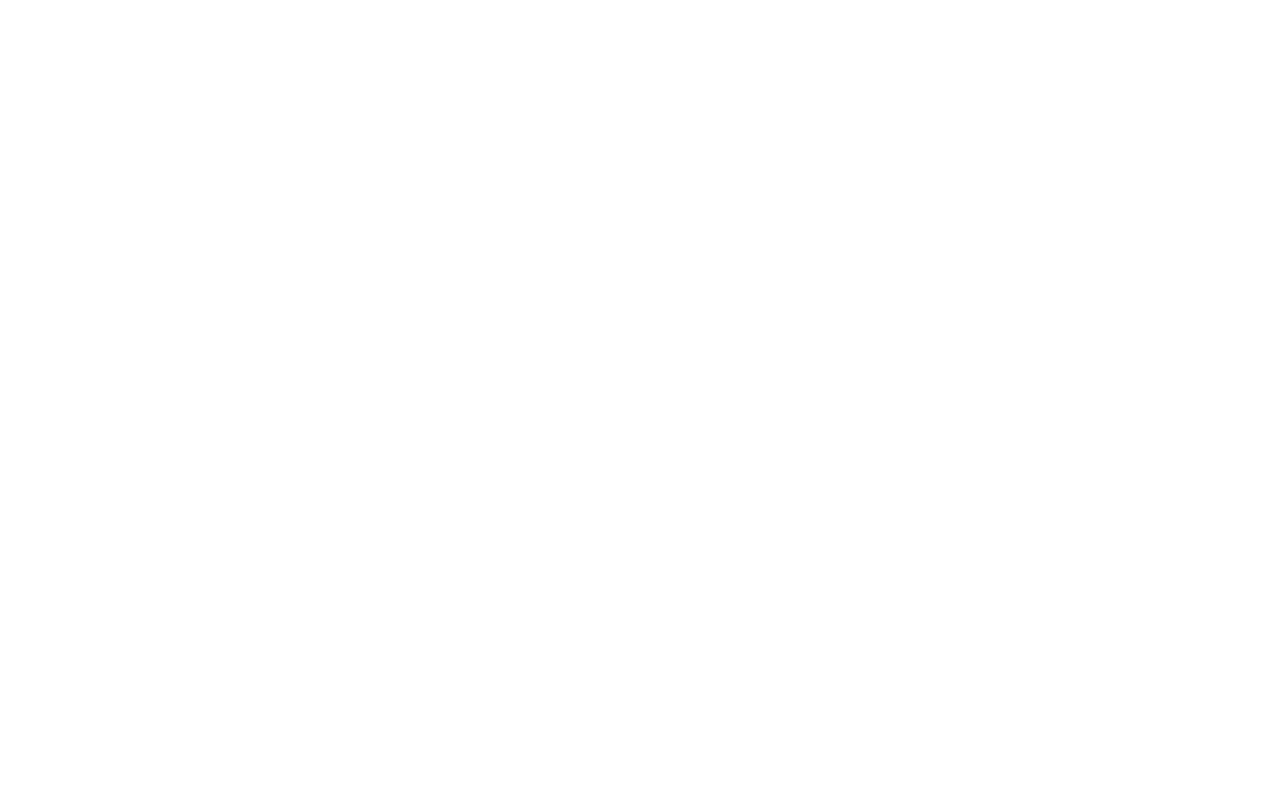
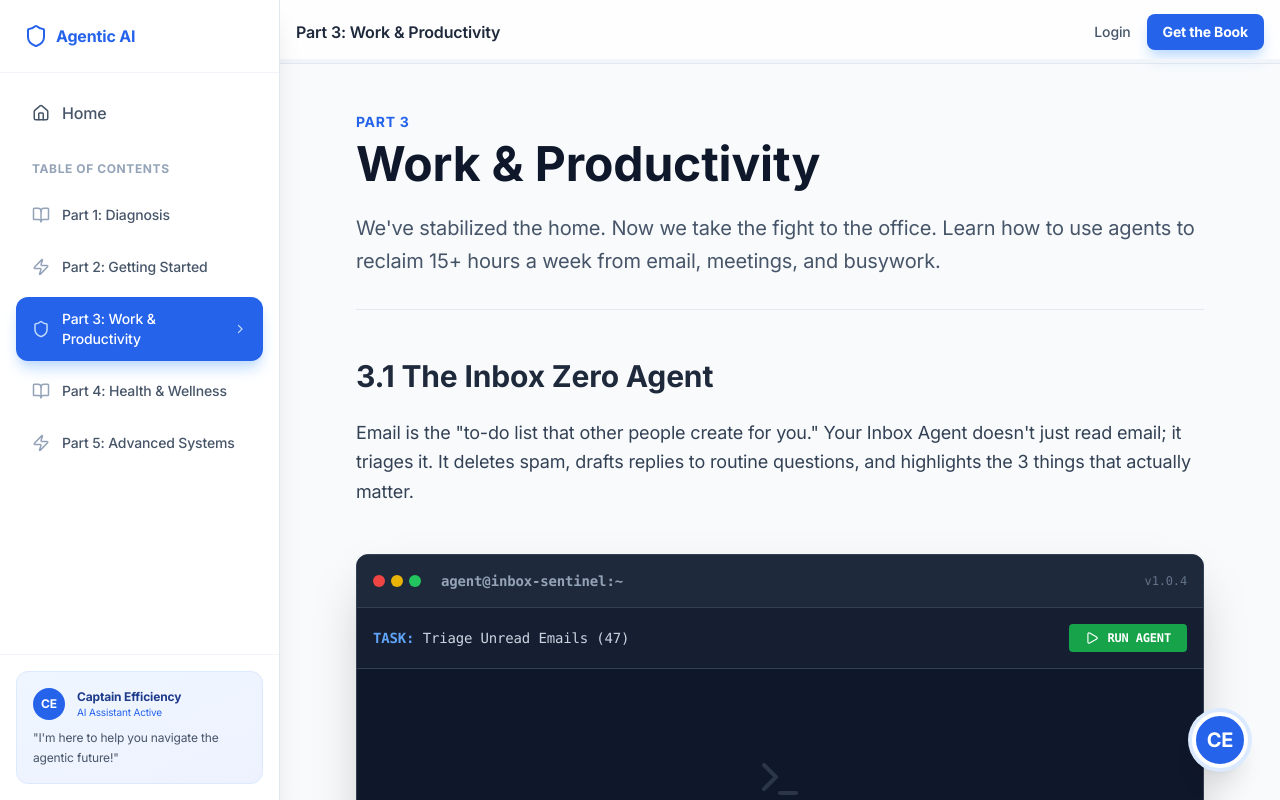
Before and after one commit to agenticaihome/ebook-frontend, a React (Create React App) app: page /part3 in a window 1280 px wide. Before the commit this address had no page. Shown: the top 800 px of the page. Built offline with nearby package versions, Linux system fonts and the light colour scheme.

Commit message:
Expand Webbook Content: Parts 3-5 and Ergo Fix

```diff
--- a/src/App.js
+++ b/src/App.js
@@ -7,6 +7,9 @@ import Dashboard from './Dashboard';
 import ProtectedRoute from './components/ProtectedRoute';
 import Part1 from './pages/Part1';
 import Part2 from './pages/Part2';
+import Part3 from './pages/Part3';
+import Part4 from './pages/Part4';
+import Part5 from './pages/Part5';
 import HowToBuyErgo from './HowToBuyErgo';
 import WhyErgo from './WhyErgo';
 
@@ -32,6 +35,9 @@ function App() {
         {/* Webbook Chapters */}
         <Route path="/part1" element={<Part1 />} />
         <Route path="/part2" element={<Part2 />} />
+        <Route path="/part3" element={<Part3 />} />
+        <Route path="/part4" element={<Part4 />} />
+        <Route path="/part5" element={<Part5 />} />
 
         {/* Protected Routes */}
         <Route
--- a/src/SalesPage.jsx
+++ b/src/SalesPage.jsx
@@ -267,19 +267,25 @@ export default function SalesPage() {
             </div>
 
             {/* Ergo Card */}
-            <div className="glass-card-lg p-8 border-green-200 hover:border-green-400 transition-all relative overflow-hidden group">
+            <div className="border-4 border-green-400 rounded-2xl p-8 hover:border-green-600 transition cursor-pointer relative bg-white"
+              onClick={handleErgoPayment}>
               <div className="absolute top-0 right-0 bg-green-500 text-white text-xs font-bold px-3 py-1 rounded-bl-xl">
                 50% OFF
               </div>
 
-              <div className="relative z-10">
-                <div className="w-16 h-16 bg-green-50 rounded-2xl flex items-center justify-center mb-6">
-                  <Coins className="w-8 h-8 text-green-600" />
+              <div className="flex flex-col items-center mb-6">
+                <div className="w-20 h-20 mb-4 flex items-center justify-center">
+                  {/* Ergo Logo SVG */}
+                  <svg viewBox="0 0 512 512" className="w-full h-full text-black fill-current">
+                    <path d="M256 32C132.3 32 32 132.3 32 256s100.3 224 224 224 224-100.3 224-224S379.7 32 256 32zm0 416c-105.9 0-192-86.1-192-192S150.1 64 256 64s192 86.1 192 192-86.1 192-192 192z" />
+                    <path d="M346.5 176.5c-15.6-15.6-40.9-15.6-56.6 0L256 210.5l-33.9-33.9c-15.6-15.6-40.9-15.6-56.6 0s-15.6 40.9 0 56.6L256 323.8l90.5-90.5c15.6-15.8 15.6-41.1 0-56.8z" />
+                  </svg>
                 </div>
-                <h3 className="text-2xl font-bold text-slate-900 mb-2">Crypto Access</h3>
-                <div className="flex items-baseline gap-1 mb-6">
+                <h3 className="text-2xl font-bold text-slate-900 mb-2">Pay with Ergo</h3>
+                <div className="flex items-baseline gap-1">
                   <span className="text-4xl font-bold text-green-600">$20</span>
-                  <span className="text-slate-500">USD (in ERG)</span>
+                  <span className="text-slate-500">USD</span>
+                </div>
               </div>
 
               <ul className="space-y-4 mb-8">
@@ -295,17 +301,15 @@ export default function SalesPage() {
               </ul>
 
               <button
-                  onClick={handleErgoPayment}
-                  className="w-full bg-green-600 text-white py-3 rounded-xl font-bold hover:bg-green-700 transition-colors shadow-lg shadow-green-200"
+                className="w-full bg-green-600 text-white py-4 rounded-lg font-bold hover:bg-green-700 transition transform hover:scale-105"
               >
-                  Pay with Ergo
+                Pay with ERG →
               </button>
 
               <div className="mt-4 text-center">
-                  <Link to="/how-to-buy-ergo" className="text-sm text-green-600 font-medium hover:underline">
+                <Link to="/how-to-buy-ergo" className="text-sm text-green-600 font-medium hover:underline" onClick={(e) => e.stopPropagation()}>
                   How to buy Ergo?
                 </Link>
-                </div>
               </div>
             </div>
           </div>
--- /dev/null
+++ b/src/pages/Part3.jsx
@@ -0,0 +1,60 @@
+import React from 'react';
+import WebbookLayout from '../components/layout/WebbookLayout';
+import PaywallGate from '../components/common/PaywallGate';
+import CaptainTip from '../components/interactive/CaptainTip';
+import AgentSimulation from '../components/interactive/AgentSimulation';
+import { motion } from 'framer-motion';
+
+const Part3 = () => {
+    // Mock access check
+    const hasAccess = false;
+
+    return (
+        <WebbookLayout>
+            <div className="max-w-4xl mx-auto px-6 py-12">
+                <motion.div
+                    initial={{ opacity: 0, y: 20 }}
+                    animate={{ opacity: 1, y: 0 }}
+                    className="mb-12 border-b border-slate-200 pb-8"
+                >
+                    <div className="text-sm font-bold text-blue-600 uppercase tracking-wider mb-2">Part 3</div>
+                    <h1 className="text-4xl md:text-5xl font-bold text-slate-900 mb-6">Work & Productivity</h1>
+                    <p className="text-xl text-slate-600 leading-relaxed">
+                        We've stabilized the home. Now we take the fight to the office.
+                        Learn how to use agents to reclaim 15+ hours a week from email, meetings, and busywork.
+                    </p>
+                </motion.div>
+
+                {/* Free Preview */}
+                <section className="mb-12">
+                    <h2 className="text-3xl font-bold text-slate-800 mb-6">3.1 The Inbox Zero Agent</h2>
+                    <p className="text-lg text-slate-700 mb-6 leading-relaxed">
+                        Email is the "to-do list that other people create for you."
+                        Your Inbox Agent doesn't just read email; it triages it. It deletes spam, drafts replies to routine questions, and highlights the 3 things that actually matter.
+                    </p>
+
+                    <AgentSimulation
+                        agentName="inbox-sentinel"
+                        task="Triage Unread Emails (47)"
+                        steps={[
+                            { action: "SCAN", detail: "Analyzing 47 unread messages..." },
+                            { action: "FILTER", detail: "Archived 12 newsletters, Deleted 8 spam" },
+                            { action: "DRAFT", detail: "Drafted replies for 3 scheduling requests" },
+                            { action: "FLAG", detail: "Flagged 2 urgent client emails for review" },
+                            { action: "REPORT", detail: "Inbox Zero achieved. 5 items for human review." }
+                        ]}
+                    />
+                </section>
+
+                {/* Gated Content */}
+                {hasAccess ? (
+                    <div>Full content...</div>
+                ) : (
+                    <PaywallGate />
+                )}
+            </div>
+        </WebbookLayout>
+    );
+};
+
+export default Part3;
--- /dev/null
+++ b/src/pages/Part4.jsx
@@ -0,0 +1,65 @@
+import React from 'react';
+import WebbookLayout from '../components/layout/WebbookLayout';
+import PaywallGate from '../components/common/PaywallGate';
+import CaptainTip from '../components/interactive/CaptainTip';
+import { motion } from 'framer-motion';
+import { Activity, Heart, Calendar } from 'lucide-react';
+
+const Part4 = () => {
+    const hasAccess = false;
+
+    return (
+        <WebbookLayout>
+            <div className="max-w-4xl mx-auto px-6 py-12">
+                <motion.div
+                    initial={{ opacity: 0, y: 20 }}
+                    animate={{ opacity: 1, y: 0 }}
+                    className="mb-12 border-b border-slate-200 pb-8"
+                >
+                    <div className="text-sm font-bold text-teal-600 uppercase tracking-wider mb-2">Part 4</div>
+                    <h1 className="text-4xl md:text-5xl font-bold text-slate-900 mb-6">Health & Wellness</h1>
+                    <p className="text-xl text-slate-600 leading-relaxed">
+                        Your health is your most important asset, yet it's often the first thing to suffer when life gets busy.
+                        Let's build an agentic system to protect it.
+                    </p>
+                </motion.div>
+
+                {/* Free Preview */}
+                <section className="mb-12">
+                    <h2 className="text-3xl font-bold text-slate-800 mb-6">4.1 The Medical Admin Agent</h2>
+                    <p className="text-lg text-slate-700 mb-6 leading-relaxed">
+                        Scheduling doctor's appointments, tracking vaccinations, and refilling prescriptions is a full-time job.
+                        Your Medical Admin Agent handles the logistics so you can focus on the care.
+                    </p>
+
+                    <div className="grid md:grid-cols-3 gap-6 mb-8">
+                        <div className="bg-white p-6 rounded-xl shadow-sm border border-slate-100">
+                            <Calendar className="text-teal-500 mb-4" size={32} />
+                            <h3 className="font-bold text-lg mb-2">Scheduling</h3>
+                            <p className="text-sm text-slate-600">Auto-books annual checkups and dental cleanings.</p>
+                        </div>
+                        <div className="bg-white p-6 rounded-xl shadow-sm border border-slate-100">
+                            <Activity className="text-teal-500 mb-4" size={32} />
+                            <h3 className="font-bold text-lg mb-2">Tracking</h3>
+                            <p className="text-sm text-slate-600">Monitors symptoms and compiles reports for your doctor.</p>
+                        </div>
+                        <div className="bg-white p-6 rounded-xl shadow-sm border border-slate-100">
+                            <Heart className="text-teal-500 mb-4" size={32} />
+                            <h3 className="font-bold text-lg mb-2">Habits</h3>
+                            <p className="text-sm text-slate-600">Gentle nudges for water, sleep, and movement.</p>
+                        </div>
+                    </div>
+                </section>
+
+                {/* Gated Content */}
+                {hasAccess ? (
+                    <div>Full content...</div>
+                ) : (
+                    <PaywallGate />
+                )}
+            </div>
+        </WebbookLayout>
+    );
+};
+
+export default Part4;
--- /dev/null
+++ b/src/pages/Part5.jsx
@@ -0,0 +1,52 @@
+import React from 'react';
+import WebbookLayout from '../components/layout/WebbookLayout';
+import PaywallGate from '../components/common/PaywallGate';
+import CaptainTip from '../components/interactive/CaptainTip';
+import { motion } from 'framer-motion';
+import { Network, Cpu, Globe } from 'lucide-react';
+
+const Part5 = () => {
+    const hasAccess = false;
+
+    return (
+        <WebbookLayout>
+            <div className="max-w-4xl mx-auto px-6 py-12">
+                <motion.div
+                    initial={{ opacity: 0, y: 20 }}
+                    animate={{ opacity: 1, y: 0 }}
+                    className="mb-12 border-b border-slate-200 pb-8"
+                >
+                    <div className="text-sm font-bold text-purple-600 uppercase tracking-wider mb-2">Part 5</div>
+                    <h1 className="text-4xl md:text-5xl font-bold text-slate-900 mb-6">Advanced Systems</h1>
+                    <p className="text-xl text-slate-600 leading-relaxed">
+                        You've mastered the basics. Now we enter the lab.
+                        This section covers local LLMs, home server automation, and building "The 100-Year Plan" for your family's digital legacy.
+                    </p>
+                </motion.div>
+
+                {/* Free Preview */}
+                <section className="mb-12">
+                    <h2 className="text-3xl font-bold text-slate-800 mb-6">5.1 The Sovereign Cloud</h2>
+                    <p className="text-lg text-slate-700 mb-6 leading-relaxed">
+                        True agency means owning your intelligence. We'll show you how to run open-source models (like Llama 3) on your own hardware,
+                        ensuring total privacy and zero subscription fees.
+                    </p>
+
+                    <CaptainTip type="pro" title="Local Intelligence" pose="smart">
+                        Running a local LLM isn't just for coders anymore. Tools like Ollama and LM Studio make it as easy as installing an app.
+                        Your data never leaves your house.
+                    </CaptainTip>
+                </section>
+
+                {/* Gated Content */}
+                {hasAccess ? (
+                    <div>Full content...</div>
+                ) : (
+                    <PaywallGate />
+                )}
+            </div>
+        </WebbookLayout>
+    );
+};
+
+export default Part5;
```
Lines whose indentation alone changed are shown as unchanged.
